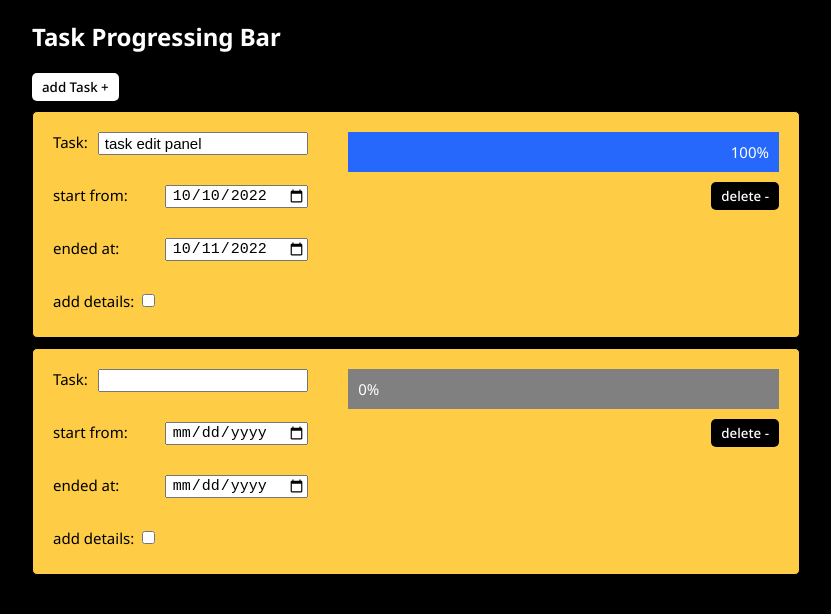
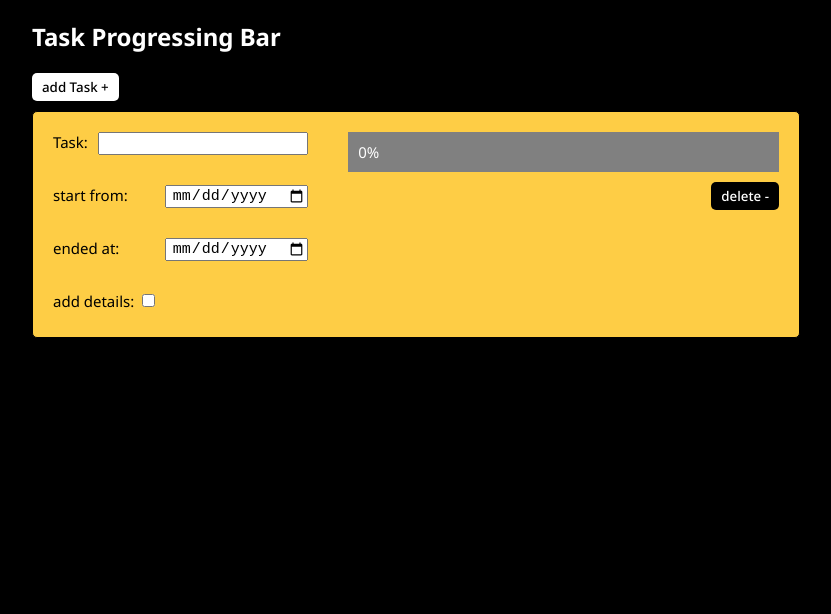
Before and after one commit to jimmyww7710/react-task-list-progress-bar, a React (Create React App) app: page / in a window 1280 px wide. Shown: the top 614 px of the page, without its empty margins (224-1055 px from the left). Built offline with nearby package versions, Linux system fonts and the light colour scheme.

Commit message:
install uuid

```diff
--- a/package.json
+++ b/package.json
@@ -10,6 +10,7 @@
     "react-dom": "^18.2.0",
     "react-scripts": "5.0.1",
     "styled-components": "^5.3.6",
+    "uuid": "^9.0.0",
     "web-vitals": "^2.1.4"
   },
   "scripts": {
--- a/src/App.js
+++ b/src/App.js
@@ -1,18 +1,12 @@
 import React from 'react';
+import { v4 as uuidv4 } from 'uuid';
 import StyledGlobal from './style/global.styled';
 import List from './component/list';
 
 function App() {
   const taskData = [
     {
-      id: 'asdfjkasdjf',
-      title: 'task edit panel',
-      startDate: '2022-10-10',
-      endDate: '2022-10-11',
-      details: '',
-    },
-    {
-      id: '',
+      id: uuidv4(),
       title: '',
       startDate: '',
       endDate: '',
--- a/src/component/list.js
+++ b/src/component/list.js
@@ -1,4 +1,5 @@
 import { useState } from 'react';
+import { v4 as uuidv4 } from 'uuid';
 import { StyledList } from '../style/list.styled';
 import Task from './task';
 
@@ -8,7 +9,7 @@ function List({ taskData }) {
     return setTempTaskData((preTaskData) => [
       ...preTaskData,
       {
-        id: '', // 自動產生一組新的id
+        id: uuidv4(), // 自動產生一組新的id
         title: '',
         startDate: '',
         endDate: '',
```
Also changed, not shown: 1 other file (tests, documents, lock files or other folders).
